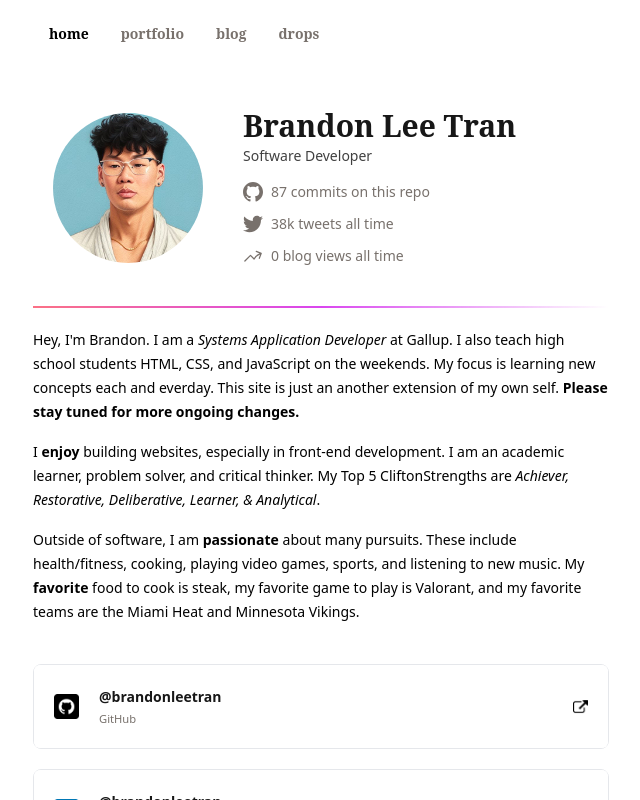
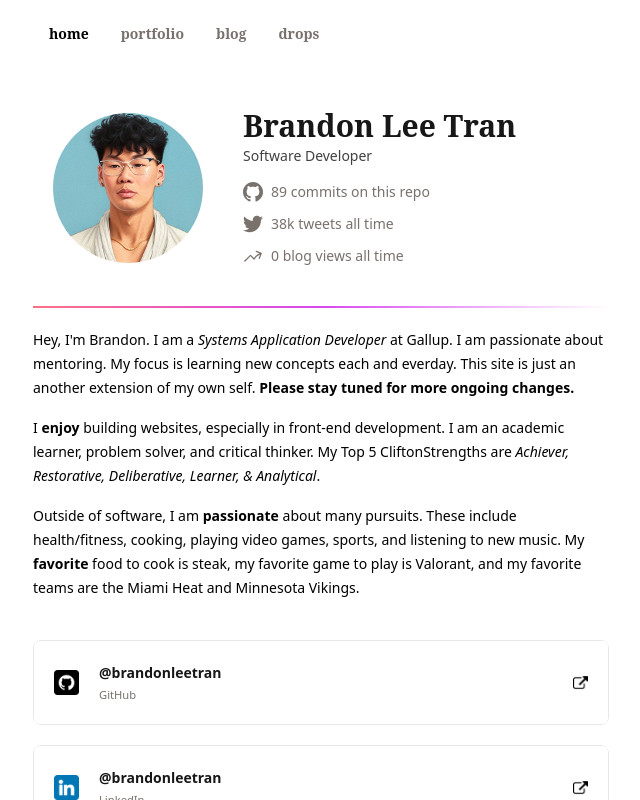
Before and after one commit to brandonleetran/brandonleetran, a Next.js app: page / in a window 1280 px wide. Shown: the whole page, without its empty margins (271-911 px from the left). Built offline with nearby package versions, Linux system fonts and the light colour scheme; a web font is replaced by a local one.

Commit message:
fix: text

```diff
--- a/app/page.tsx
+++ b/app/page.tsx
@@ -17,7 +17,7 @@ export default function Page() {
             <a target="_blank" rel="noreferrer" className="flex items-center gap-2 text-stone-500 align-top no-underline font-normal" href="https://www.github.com/brandonleetran/brandonleetran">
               <svg xmlns="http://www.w3.org/2000/svg" className="h-5 w-5" fill="currentColor" viewBox="0 0 24 24">
                 <path d="M12 0c-6.626 0-12 5.373-12 12 0 5.302 3.438 9.8 8.207 11.387.599.111.793-.261.793-.577v-2.234c-3.338.726-4.033-1.416-4.033-1.416-.546-1.387-1.333-1.756-1.333-1.756-1.089-.745.083-.729.083-.729 1.205.084 1.839 1.237 1.839 1.237 1.07 1.834 2.807 1.304 3.492.997.107-.775.418-1.305.762-1.604-2.665-.305-5.467-1.334-5.467-5.931 0-1.311.469-2.381 1.236-3.221-.124-.303-.535-1.524.117-3.176 0 0 1.008-.322 3.301 1.23.957-.266 1.983-.399 3.003-.404 1.02.005 2.047.138 3.006.404 2.291-1.552 3.297-1.23 3.297-1.23.653 1.653.242 2.874.118 3.176.77.84 1.235 1.911 1.235 3.221 0 4.609-2.807 5.624-5.479 5.921.43.372.823 1.102.823 2.222v3.293c0 .319.192.694.801.576 4.765-1.589 8.199-6.086 8.199-11.386 0-6.627-5.373-12-12-12z" />
-              </svg>87 commits on this repo</a>
+              </svg>89 commits on this repo</a>
               <a target="_blank" rel="noreferrer" className="flex items-center gap-2 text-stone-500 align-top no-underline font-normal" href="https://www.twitter.com/brandonleetrann">
               <svg xmlns="http://www.w3.org/2000/svg" className="h-5 w-5" fill="currentColor" viewBox="0 0 24 24">
                 <path d="M24 4.557c-.883.392-1.832.656-2.828.775 1.017-.609 1.798-1.574 2.165-2.724-.951.564-2.005.974-3.127 1.195-.897-.957-2.178-1.555-3.594-1.555-3.179 0-5.515 2.966-4.797 6.045-4.091-.205-7.719-2.165-10.148-5.144-1.29 2.213-.669 5.108 1.523 6.574-.806-.026-1.566-.247-2.229-.616-.054 2.281 1.581 4.415 3.949 4.89-.693.188-1.452.232-2.224.084.626 1.956 2.444 3.379 4.6 3.419-2.07 1.623-4.678 2.348-7.29 2.04 2.179 1.397 4.768 2.212 7.548 2.212 9.142 0 14.307-7.721 13.995-14.646.962-.695 1.797-1.562 2.457-2.549z" />
@@ -29,7 +29,7 @@ export default function Page() {
         </div>
       </div>
 
-      <p className="mt-5 text-black">Hey, I&apos;m Brandon. I am a <i>Systems Application Developer</i> at Gallup. I also teach high school students HTML, CSS, and JavaScript on the weekends. My focus is learning new concepts each and everday. This site is just an another extension of my own self. <b>Please stay tuned for more ongoing changes.</b></p>
+      <p className="mt-5 text-black">Hey, I&apos;m Brandon. I am a <i>Systems Application Developer</i> at Gallup. I am passionate about mentoring. My focus is learning new concepts each and everday. This site is just an another extension of my own self. <b>Please stay tuned for more ongoing changes.</b></p>
       <p className="text-black">I <b>enjoy</b> building websites, especially in front-end development. I am an academic learner, problem solver, and critical thinker. My Top 5 CliftonStrengths are <i>Achiever, Restorative, Deliberative, Learner, & Analytical</i>.</p>
       <p className="text-black">Outside of software, I am <b>passionate</b> about many pursuits. These include health/fitness, cooking, playing video games, sports, and listening to new music. My <b>favorite</b> food to cook is steak, my favorite game to play is Valorant, and my favorite teams are the Miami Heat and Minnesota Vikings.</p>
       <div className="flex justify-center flex-col mt-10 gap-5">
```
